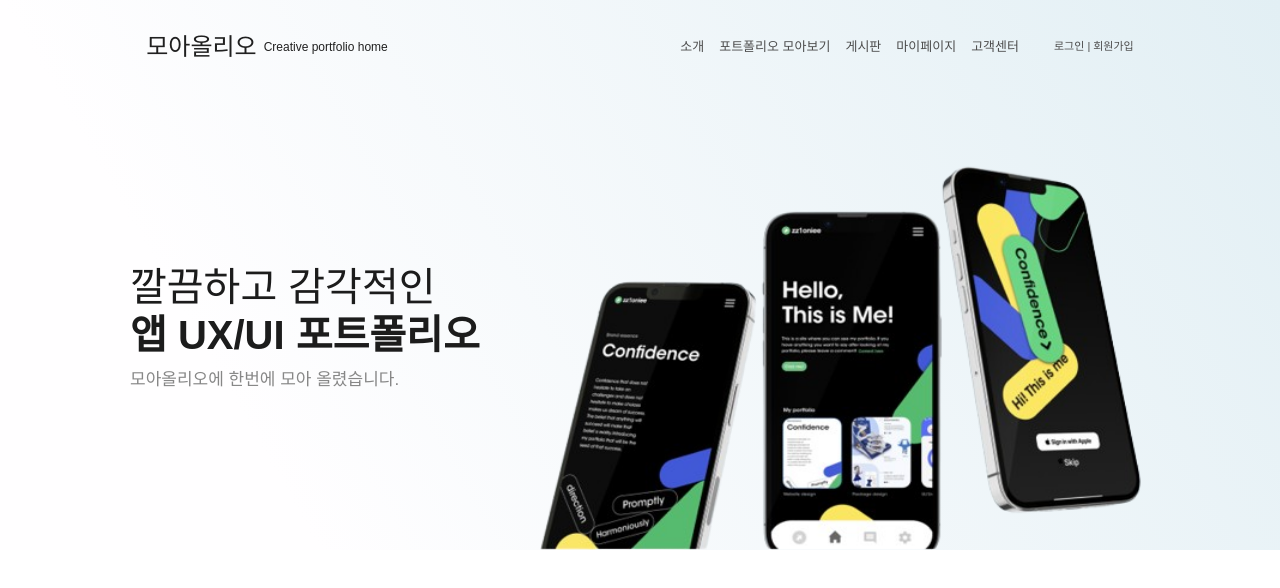
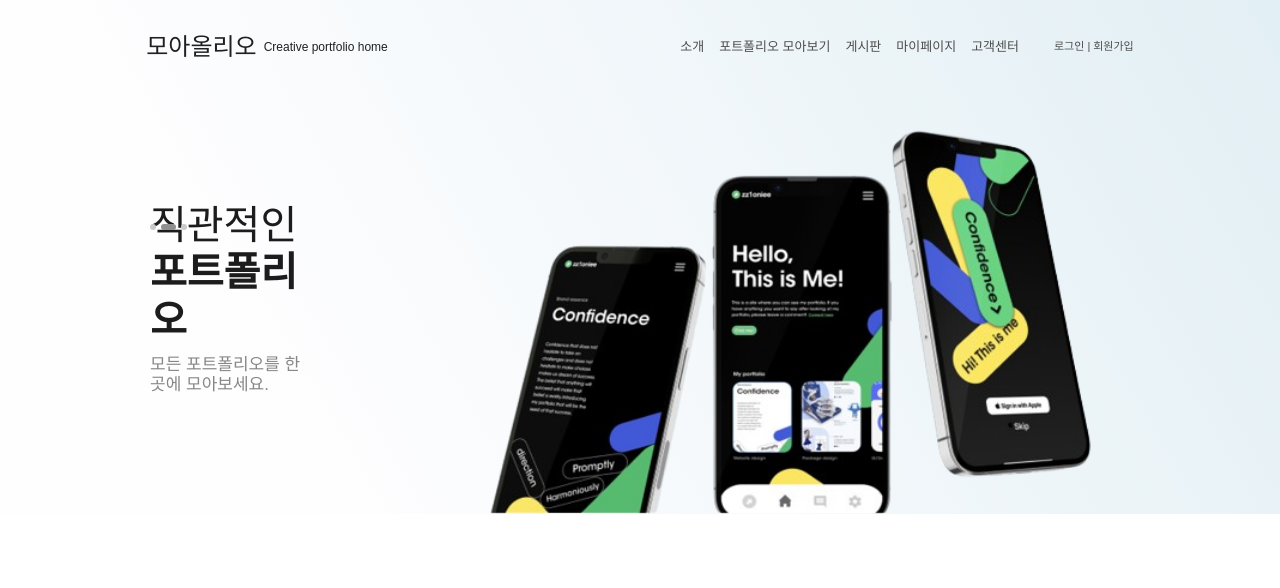
Before and after one commit to Moaolio/moaolio-fe, a Next.js app: page / in a window 1280 px wide. Shown: the top 588 px of the page. Built offline with nearby package versions, Linux system fonts and the light colour scheme; a web font is replaced by a local one.

Commit message:
style(#4): 슬라이더 구현

```diff
--- a/src/app/Home.module.scss
+++ b/src/app/Home.module.scss
@@ -1,41 +1,11 @@
 .mainWrapper {
   .firstSection {
-    height: 550px;
     background: linear-gradient(60deg, #fffeff 20%, #e2eff4);
     display: flex;
     flex-direction: column;
 
     .introduceWrapper {
-      flex: 1;
-      position: relative;
-      margin-left: 130px;
-      .textWrapper {
-        position: absolute;
-        bottom: 150px;
-        color: #1c1c1c;
-        div:first-child {
-          font-size: 40px;
-          line-height: 47.73px;
-
-          .highlight {
-            font-weight: 600;
-          }
-        }
-        div:last-child {
-          font-size: 17px;
-          line-height: 20.29px;
-          color: #878787;
-          padding: 10px 0;
-        }
-      }
-      .imageWrapper {
-        position: absolute;
-        right: 0;
-        bottom: 0;
-        margin-right: 100px;
-        display: flex;
-        align-items: flex-end;
-      }
+      margin: 0 150px;
     }
   }
 }
--- a/src/app/board/newpost/_components/BoardFormField.tsx
+++ b/src/app/board/newpost/_components/BoardFormField.tsx
@@ -1,5 +1,5 @@
-import TextArea from '@/app/components/TextArea'
-import TextInput from '@/app/components/TextInput'
+import TextArea from '@/components/TextArea/TextArea'
+import TextInput from '@/components/TextInput/TextInput'
 import styles from './BoardFormField.module.scss'
 
 const BoardFormField = () => {
--- a/src/app/page.tsx
+++ b/src/app/page.tsx
@@ -1,6 +1,7 @@
-import Image from 'next/image'
 import Header from './layout/Header/Header'
 import styles from './Home.module.scss'
+import Slider from '../components/Slider/Slider'
+import { MainSlides } from '../constants/SliderContents'
 
 export default function Home() {
   return (
@@ -8,21 +9,7 @@ export default function Home() {
       <section className={styles.firstSection}>
         <Header />
         <div className={styles.introduceWrapper}>
-          <div className={styles.textWrapper}>
-            <div>
-              깔끔하고 감각적인 <br />{' '}
-              <span className={styles.highlight}>앱 UX/UI 포트폴리오</span>
-            </div>
-            <div>모아올리오에 한번에 모아 올렸습니다.</div>
-          </div>
-          <div className={styles.imageWrapper}>
-            <Image
-              src="/images/home-image.png"
-              alt="Home Image"
-              width={822.48}
-              height={420.11}
-            />
-          </div>
+          <Slider slides={MainSlides} />
         </div>
       </section>
     </div>
--- /dev/null
+++ b/src/components/Slider/Slider.module.scss
@@ -0,0 +1,73 @@
+.slider {
+  position: relative;
+  overflow: hidden;
+
+  .slides {
+    display: flex;
+  }
+
+  .slide {
+    min-width: 100%;
+    opacity: 0;
+    transition: opacity 0.5s ease-in-out;
+    display: flex;
+    justify-content: space-around;
+
+    .textWrapper {
+      color: #1c1c1c;
+      flex: 1;
+      display: flex;
+      flex-direction: column;
+      justify-content: center;
+
+      div:first-child {
+        font-size: 40px;
+        line-height: 47.73px;
+
+        .highlight {
+          font-weight: 600;
+        }
+      }
+      div:last-child {
+        font-size: 17px;
+        line-height: 20.29px;
+        color: #878787;
+        padding: 10px 0;
+      }
+    }
+
+    .imageWrapper {
+      flex: 1;
+      display: flex;
+      align-items: flex-end;
+    }
+  }
+
+  .slide.active {
+    opacity: 1;
+    display: flex;
+  }
+
+  .bullets {
+    display: flex;
+    gap: 5px;
+    z-index: 1;
+    position: absolute;
+    top: 130px;
+  }
+
+  .bullet {
+    width: 6px;
+    height: 6px;
+    border-radius: 50%;
+    background-color: #cacaca;
+    cursor: pointer;
+    transition: background-color 0.3s ease;
+  }
+
+  .bullet.active {
+    width: 15px;
+    border-radius: 4px;
+    background-color: #909090;
+  }
+}
--- /dev/null
+++ b/src/components/Slider/Slider.tsx
@@ -0,0 +1,78 @@
+'use client'
+
+import Image from 'next/image'
+import styles from './Slider.module.scss'
+import { useCallback, useEffect, useState } from 'react'
+
+interface SlideData {
+  title: string
+  subtitle: string
+  highlight: string
+  imageSrc: string
+  imageAlt: string
+  imageWidth: number
+  imageHeight: number
+}
+
+interface SliderProps {
+  slides: SlideData[]
+  autoplay?: boolean
+}
+const Slider = ({ slides, autoplay = true }: SliderProps) => {
+  const [currentIndex, setCurrentIndex] = useState(0)
+
+  const nextSlide = useCallback(() => {
+    setCurrentIndex(prevIndex => (prevIndex + 1) % slides.length)
+  }, [slides.length])
+
+  const goToSlide = (index: number) => {
+    setCurrentIndex(index)
+  }
+
+  useEffect(() => {
+    if (autoplay) {
+      const interval = setInterval(nextSlide, 3000)
+      return () => clearInterval(interval)
+    }
+  }, [autoplay, nextSlide])
+
+  return (
+    <div className={styles.slider}>
+      <div className={styles.bullets}>
+        {slides.map((_, index) => (
+          <div
+            key={index}
+            className={`${styles.bullet} ${index === currentIndex ? styles.active : ''}`}
+            onClick={() => goToSlide(index)}
+          />
+        ))}
+      </div>
+      <div
+        className={styles.slides}
+        style={{ transform: `translateX(-${currentIndex * 100}%)` }}>
+        {slides.map((slide, index) => (
+          <div
+            key={index}
+            className={`${styles.slide} ${index === currentIndex ? styles.active : ''}`}>
+            <div className={styles.textWrapper}>
+              <div>
+                {slide.title} <br />
+                <span className={styles.highlight}>{slide.highlight}</span>
+              </div>
+              <div>{slide.subtitle}</div>
+            </div>
+            <div className={styles.imageWrapper}>
+              <Image
+                src={slide.imageSrc}
+                alt={slide.imageAlt}
+                width={slide.imageWidth}
+                height={slide.imageHeight}
+              />
+            </div>
+          </div>
+        ))}
+      </div>
+    </div>
+  )
+}
+export default Slider
--- a/src/app/components/style.module.scss
+++ b/src/components/TextArea/TextArea.module.scss
@@ -1,9 +1,4 @@
 @import 'utils';
-
-.inputStyle {
-  flex: 1;
-  @include common-input-styles;
-}
 
 .textareaStyle {
   width: 100%;
--- a/src/app/components/TextArea.tsx
+++ b/src/components/TextArea/TextArea.tsx
@@ -1,5 +1,5 @@
 import { RegisterOptions, useFormContext } from 'react-hook-form'
-import styles from './style.module.scss'
+import styles from './TextArea.module.scss'
 import { FormEventHandler } from 'react'
 
 interface TextAreaProps {
--- /dev/null
+++ b/src/components/TextInput/TextInput.module.scss
@@ -0,0 +1,6 @@
+@import 'utils';
+
+.inputStyle {
+  flex: 1;
+  @include common-input-styles;
+}
--- a/src/app/components/TextInput.tsx
+++ b/src/components/TextInput/TextInput.tsx
@@ -1,5 +1,5 @@
 import { useFormContext, RegisterOptions } from 'react-hook-form'
-import styles from './style.module.scss'
+import styles from './TextInput.module.scss'
 interface InputProps {
   name: string
   type: string
--- /dev/null
+++ b/src/constants/SliderContents.ts
@@ -0,0 +1,39 @@
+interface SlideData {
+  title: string
+  highlight: string
+  subtitle: string
+  imageSrc: string
+  imageAlt: string
+  imageWidth: number
+  imageHeight: number
+}
+
+export const MainSlides: SlideData[] = [
+  {
+    title: '깔끔하고 감각적인',
+    highlight: '앱 UX/UI 포트폴리오',
+    subtitle: '모아올리오에 한번에 모아 올렸습니다.',
+    imageSrc: '/images/home-image.png',
+    imageAlt: 'Slide 1',
+    imageWidth: 822,
+    imageHeight: 420
+  },
+  {
+    title: '직관적인',
+    highlight: '포트폴리오',
+    subtitle: '모든 포트폴리오를 한 곳에 모아보세요.',
+    imageSrc: '/images/home-image.png',
+    imageAlt: 'Slide 2',
+    imageWidth: 822,
+    imageHeight: 420
+  },
+  {
+    title: '다양하고 풍부한',
+    highlight: '회사들의 포트폴리오',
+    subtitle: '가지각색의 포트폴리오들이 있습니다..',
+    imageSrc: '/images/home-image.png',
+    imageAlt: 'Slide 3',
+    imageWidth: 822,
+    imageHeight: 420
+  }
+]
```
